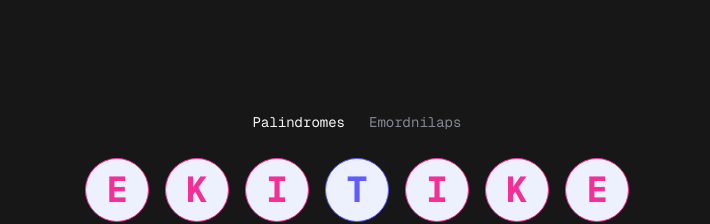
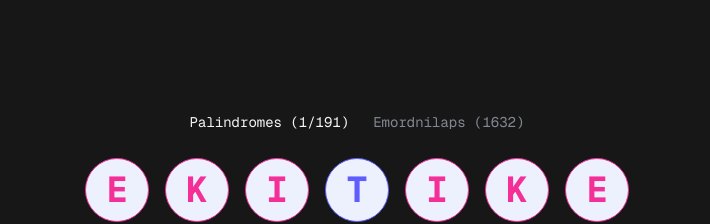
Before and after one commit to hieudoanm/palindrome, a Next.js app in the folder packages/app/: page / in a window 1280 px wide. Shown: the part 216-440 px from the top of the page, without its empty margins (283-993 px from the left). Built offline with nearby package versions, Linux system fonts and the light colour scheme.

Commit message:
update page

```diff
--- a/packages/app/src/pages/index.tsx
+++ b/packages/app/src/pages/index.tsx
@@ -74,23 +74,27 @@ const HomePage: NextPage = () => {
           className={`tab tab-bordered ${activeTab === 'palindromes' ? 'tab-active' : ''}`}
           onClick={() => {
             setWordIndex(0);
+            setRotated(false);
             setActiveTab('palindromes');
           }}>
-          Palindromes
+          Palindromes ({activeTab === 'palindromes' ? `${wordIndex + 1}/` : ''}
+          {palindromeWords.length})
         </div>
         <div
           className={`tab tab-bordered ${activeTab === 'emordnilaps' ? 'tab-active' : ''}`}
           onClick={() => {
             setWordIndex(0);
+            setRotated(false);
             setActiveTab('emordnilaps');
           }}>
-          Emordnilaps
+          Emordnilaps ({activeTab === 'emordnilaps' ? `${wordIndex + 1}/` : ''}
+          {emordnilapWords.length})
         </div>
       </div>
 
       {/* Displaying the current word */}
       <div
-        className={`flex transform cursor-pointer gap-x-4 font-bold transition-transform duration-2000 ease-in-out ${
+        className={`flex transform cursor-pointer gap-x-4 font-bold transition-transform duration-1000 ease-in-out ${
           rotated ? 'rotate-180' : ''
         }`}
         onClick={() => setRotated(!rotated)} // You can still click to toggle rotation
@@ -98,7 +102,7 @@ const HomePage: NextPage = () => {
         {letters.map((letter, index) => (
           <div
             key={index}
-            className={`bg-primary-content flex aspect-square w-16 transform items-center justify-center rounded-full border text-center text-4xl uppercase transition-transform duration-2000 ease-in-out ${
+            className={`bg-primary-content flex aspect-square w-16 transform items-center justify-center rounded-full border text-center text-4xl uppercase transition-transform duration-1000 ease-in-out ${
               index === centerIndex ? 'text-primary' : 'text-secondary'
             } ${rotated ? '-rotate-180' : ''}`}>
             {letter}
```
Also changed, not shown: 2 other files (tests, documents, lock files or other folders).
